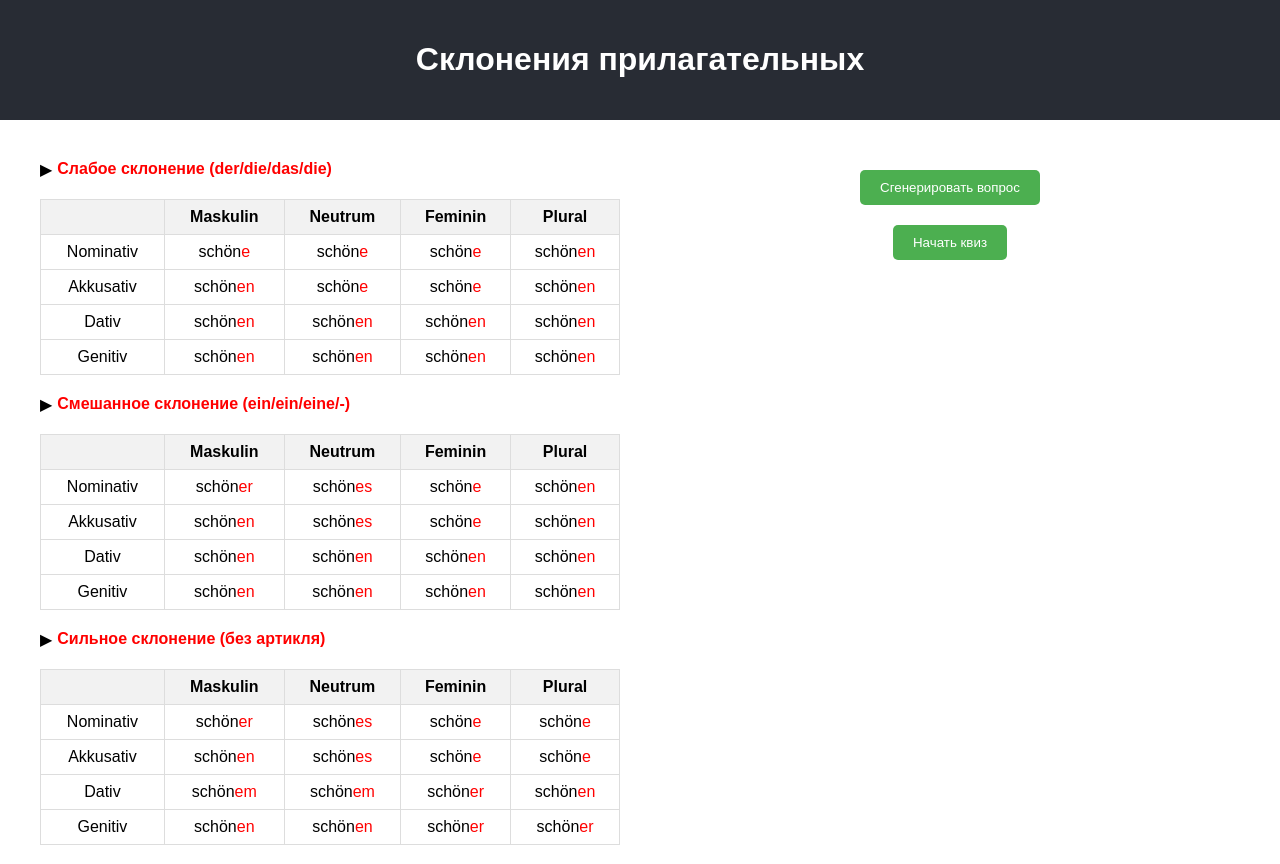
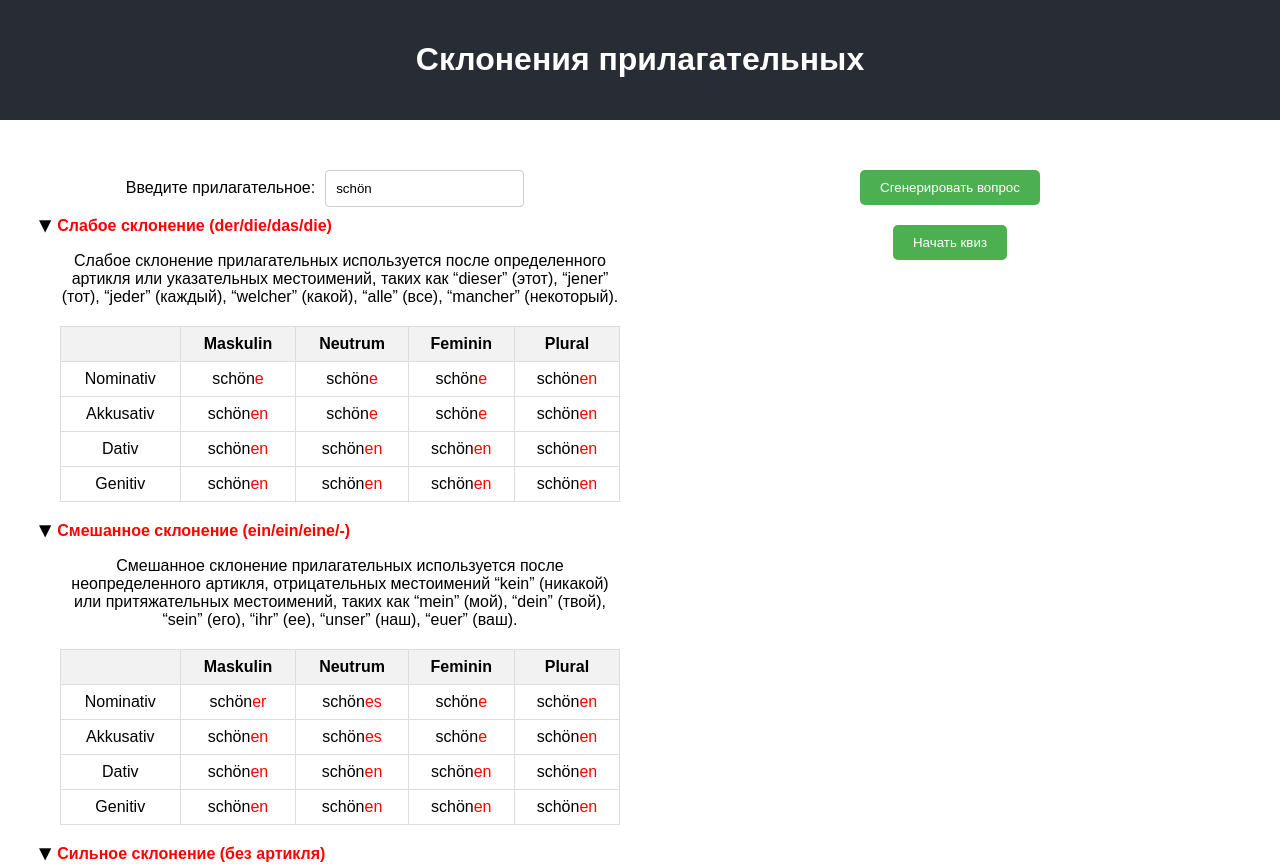
Before and after one commit to runasharp/german, a React (Create React App) app: page / in a window 1280 px wide. Shown: the top 864 px of the page. Built offline with nearby package versions, Linux system fonts and the light colour scheme.

Commit message:
User input for tables

```diff
--- a/src/components/Home.js
+++ b/src/components/Home.js
@@ -19,37 +19,46 @@ const Toggle = ({ label, isOpen, onToggle, children }) => {
 };
 
 const Home = () => {
-  const [showWeakInfo, setShowWeakInfo] = useState(false);
-  const [showMixedInfo, setShowMixedInfo] = useState(false);
-  const [showStrongInfo, setShowStrongInfo] = useState(false);
+  const [showWeakInfo, setShowWeakInfo] = useState(true);
+  const [showMixedInfo, setShowMixedInfo] = useState(true);
+  const [showStrongInfo, setShowStrongInfo] = useState(true);
+  const [adjective, setAdjective] = useState('schön');
+
+  const handleAdjectiveChange = (event) => {
+    setAdjective(event.target.value);
+  };
 
   return (
     <div>
+      <div>
+        <label>
+          Введите прилагательное:
+          <input type="text" value={adjective} onChange={handleAdjectiveChange} />
+        </label>
+      </div>
       <section>
         <Toggle label="Слабое склонение (der/die/das/die)" isOpen={showWeakInfo} onToggle={() => setShowWeakInfo(!showWeakInfo)}>
           <p>
             Слабое склонение прилагательных используется после определенного артикля или указательных местоимений, таких как “dieser” (этот), “jener” (тот), “jeder” (каждый), “welcher” (какой), “alle” (все), “mancher” (некоторый).
           </p>
+          <WeakDeclension adjective={adjective} />
         </Toggle>
-        <WeakDeclension adjective="schön" />
       </section>
       <section>
         <Toggle label="Смешанное склонение (ein/ein/eine/-)" isOpen={showMixedInfo} onToggle={() => setShowMixedInfo(!showMixedInfo)}>
           <p>
             Смешанное склонение прилагательных используется после неопределенного артикля, отрицательных местоимений “kein” (никакой) или притяжательных местоимений, таких как “mein” (мой), “dein” (твой), “sein” (его), “ihr” (ее), “unser” (наш), “euer” (ваш).
           </p>
+          <MixedDeclension adjective={adjective} />
         </Toggle>
-        <MixedDeclension adjective="schön" />
       </section>
       <section>
         <Toggle label="Сильное склонение (без артикля)" isOpen={showStrongInfo} onToggle={() => setShowStrongInfo(!showStrongInfo)}>
           <p>
             Сильное склонение прилагательных используется, когда нет артикля или после слов, таких как "viel" (много), "wenig" (мало), "mehrere" (несколько), "einige" (некоторые), "ein bisschen" (немного), "ein paar" (несколько).
           </p>
+          <StrongDeclension adjective={adjective} />
         </Toggle>
-        <StrongDeclension adjective="schön" />
-      </section>
-      <section>
       </section>
       <section>
         <h2>Объяснение склонений прилагательных</h2>
```
